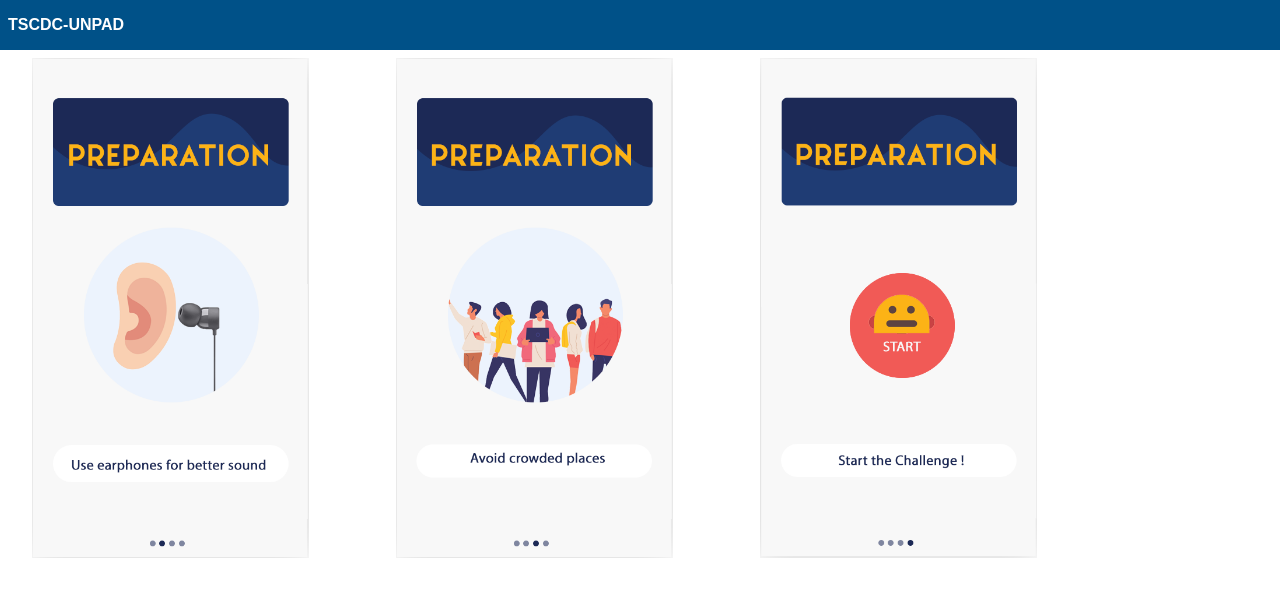
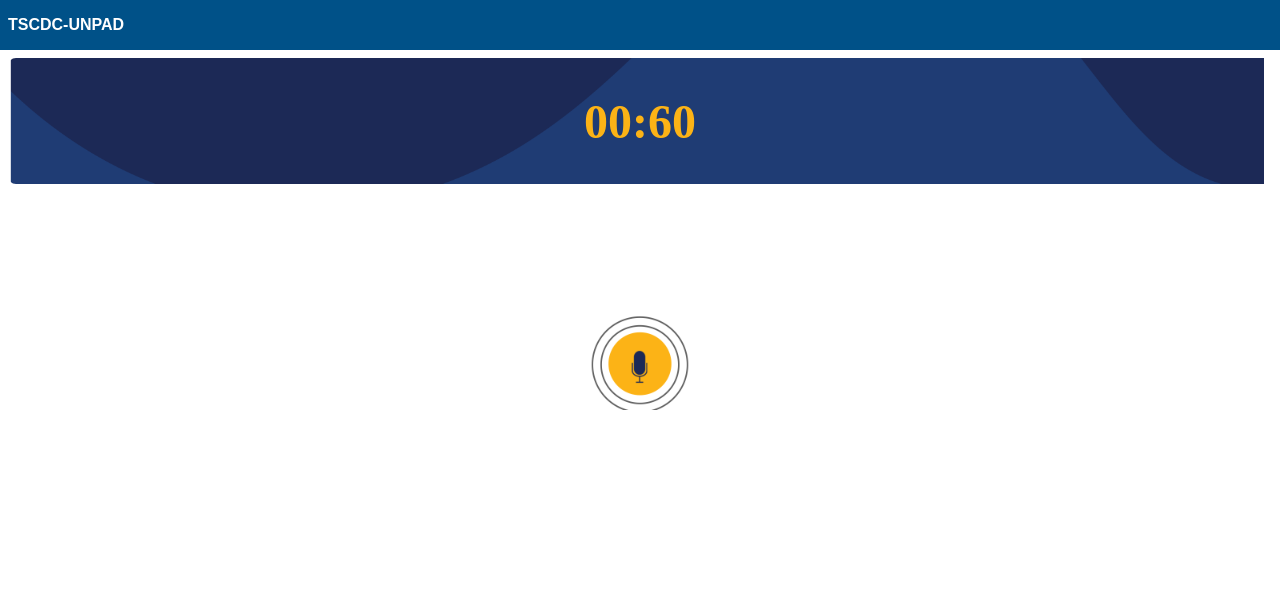
Before and after one commit to fahmifan/tilda-speech, a React (Create React App) app: page / in a window 1280 px wide. Shown: the top 596 px of the page. Built offline with nearby package versions, Linux system fonts and the light colour scheme.

Commit message:
fix: need to press start button before start speak

```diff
--- a/src/App.js
+++ b/src/App.js
@@ -18,6 +18,7 @@ const color = {
 const AppBar = styled.div`
   width: 100%;
   height: 50px;
+  box-sizing: border-box;
   background: ${color.secondary};
 
   display: flex;
@@ -91,7 +92,7 @@ if (!('webkitSpeechRecognition' in window)) {
   alert('no web kit?');
 }
 
-const initCountDown = 10;
+const initCountDown = 60;
 
 class App extends Component {
   state = {
@@ -104,7 +105,7 @@ class App extends Component {
   }
 
   componentDidMount() {
-    this.handleStart();
+    // this.handleStart();
   }
 
   speechRecog = () => {
@@ -159,7 +160,7 @@ class App extends Component {
         if (this.state.dialogCount > 5) {
           recognition.stop();
           console.log('recog end');
-          this.setState({ dialogCount: 0 })
+          this.setState({ dialogCount: 0 });
         } else {
           setTimeout(() => {
             recognition.start();
@@ -237,7 +238,7 @@ class App extends Component {
         </Card> <br />
         {
           !isCountStart
-            ? <StartBtn />
+            ? <StartBtn onClick={() => this.handleStart()} />
             : <StopBtn />
         }
         </>
@@ -251,9 +252,8 @@ class App extends Component {
             <AppBar>
               <span>TSCDC-UNPAD</span>
             </AppBar>
-            <Route path='/start-challenge' component={Challenge} />
             <Route path='/your-point' render={() => <PointPage handleStop={() => this.handleStop()} /> } />
-            <Route path='/' exact component={IntroPage} />
+            <Route path='/' exact component={Challenge} />
           </Header>
         </Shell>
       </Router>
```
